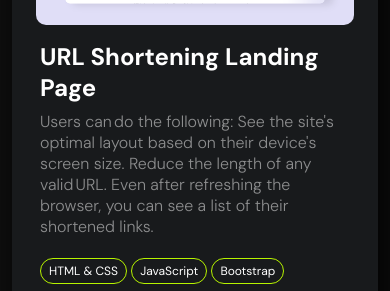
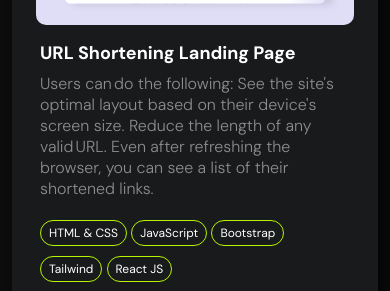
Before and after one commit to dev-vivekkr30/codewithvivek_2.0, a website: page index.html in a window 390 px wide. Shown: the part 1302-1593 px from the top of the page. Drawn offline with nearby package versions, Linux system fonts and the light colour scheme.

Commit message:
responsive-card-title

```diff
--- a/CSS/responsive.css
+++ b/CSS/responsive.css
@@ -75,4 +75,8 @@
     .recent-projects-section .section-title {
         padding: 24px;
     }
+    .recent-projects-section .project-card .card .card-title {
+        font-size: 18px;
+        font-weight: 700;
+    }
 }
```
